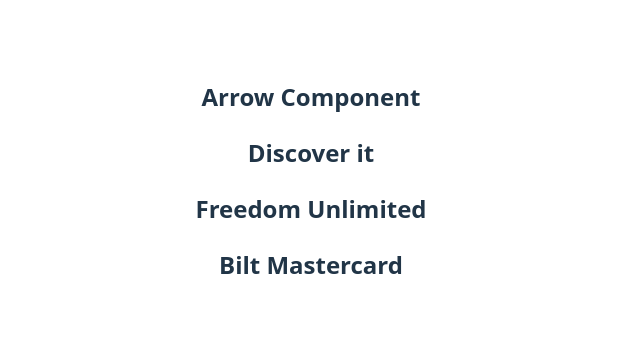
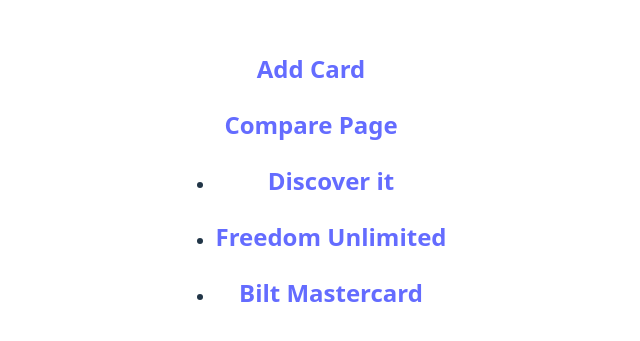
Before and after one commit to paulhwang1007/credit-card-tracker-frontend, a React (Vite) app: page / in a window 1280 px wide. Shown: the part 219-560 px from the top of the page, without its empty margins (329-969 px from the left). Built offline with nearby package versions, Linux system fonts and the light colour scheme.

Commit message:
Create All Pages

```diff
--- /dev/null
+++ b/src/Add.jsx
@@ -0,0 +1,11 @@
+import React from "react";
+
+const Add = () => {
+  return (
+    <div>
+      <h2>Add page</h2>
+    </div>
+  );
+};
+
+export default Add;
--- a/src/App.jsx
+++ b/src/App.jsx
@@ -1,21 +1,35 @@
+import { Link } from "react-router-dom";
 import "./App.css";
 
-const Card = ({ name }) => {
+const App = () => {
+  const sampleCards = [
+    { id: 1, title: "Discover it" },
+    { id: 2, title: "Freedom Unlimited" },
+    { id: 3, title: "Bilt Mastercard" },
+  ];
+
   return (
     <div>
-      <h2>{name}</h2>
-    </div>
-  );
-};
+      {/* Add Page */}
+      <Link to={"/add"}>
+        <h2>Add Card</h2>
+      </Link>
 
-const App = () => {
-  return (
-    <div>
-      <h2>Arrow Component</h2>
+      {/* Compare Page */}
+      <Link to={"/compare"}>
+        <h2>Compare Page</h2>
+      </Link>
 
-      <Card name="Discover it" />
-      <Card name="Freedom Unlimited" />
-      <Card name="Bilt Mastercard" />
+      {/* Credit Cards List */}
+      <ul>
+        {sampleCards.map((item) => (
+          <li key={item.id}>
+            <Link to={`/${item.id}`}>
+              <h2>{item.title}</h2>
+            </Link>
+          </li>
+        ))}
+      </ul>
     </div>
   );
 };
--- /dev/null
+++ b/src/Compare.jsx
@@ -0,0 +1,11 @@
+import React from "react";
+
+const Compare = () => {
+  return (
+    <div>
+      <h2>Compare Page</h2>
+    </div>
+  );
+};
+
+export default Compare;
--- a/src/Create.jsx
+++ /dev/null
@@ -1,11 +0,0 @@
-import React from "react";
-
-const Create = () => {
-  return (
-    <div>
-      <h2>Create page</h2>
-    </div>
-  );
-};
-
-export default Create;
--- /dev/null
+++ b/src/NotFoundPage.jsx
@@ -0,0 +1,16 @@
+import React from "react";
+import { Link } from "react-router-dom";
+
+const NotFoundPage = () => {
+  return (
+    <div>
+      <h1>Not Found Page</h1>
+
+      <Link to={"/"}>
+        <button>Go Back Home</button>
+      </Link>
+    </div>
+  );
+};
+
+export default NotFoundPage;
--- /dev/null
+++ b/src/OwnedCards.jsx
@@ -0,0 +1,14 @@
+import React from "react";
+import { useParams } from "react-router-dom";
+
+const OwnedCards = () => {
+  const { id } = useParams();
+
+  return (
+    <div>
+      <h2>Card {id}</h2>
+    </div>
+  );
+};
+
+export default OwnedCards;
```
Also changed, not shown: src/main.jsx (+8 -2 lines).
